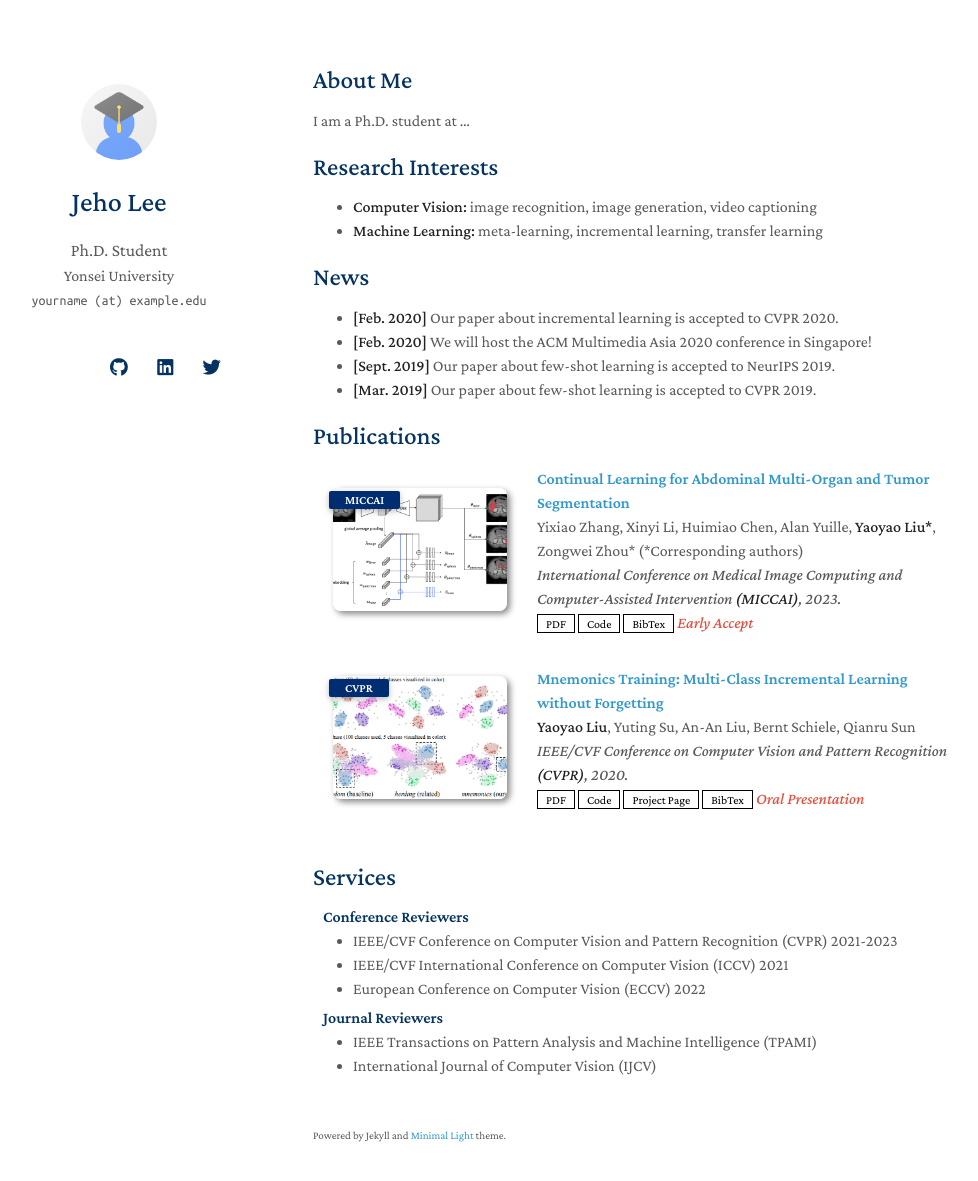
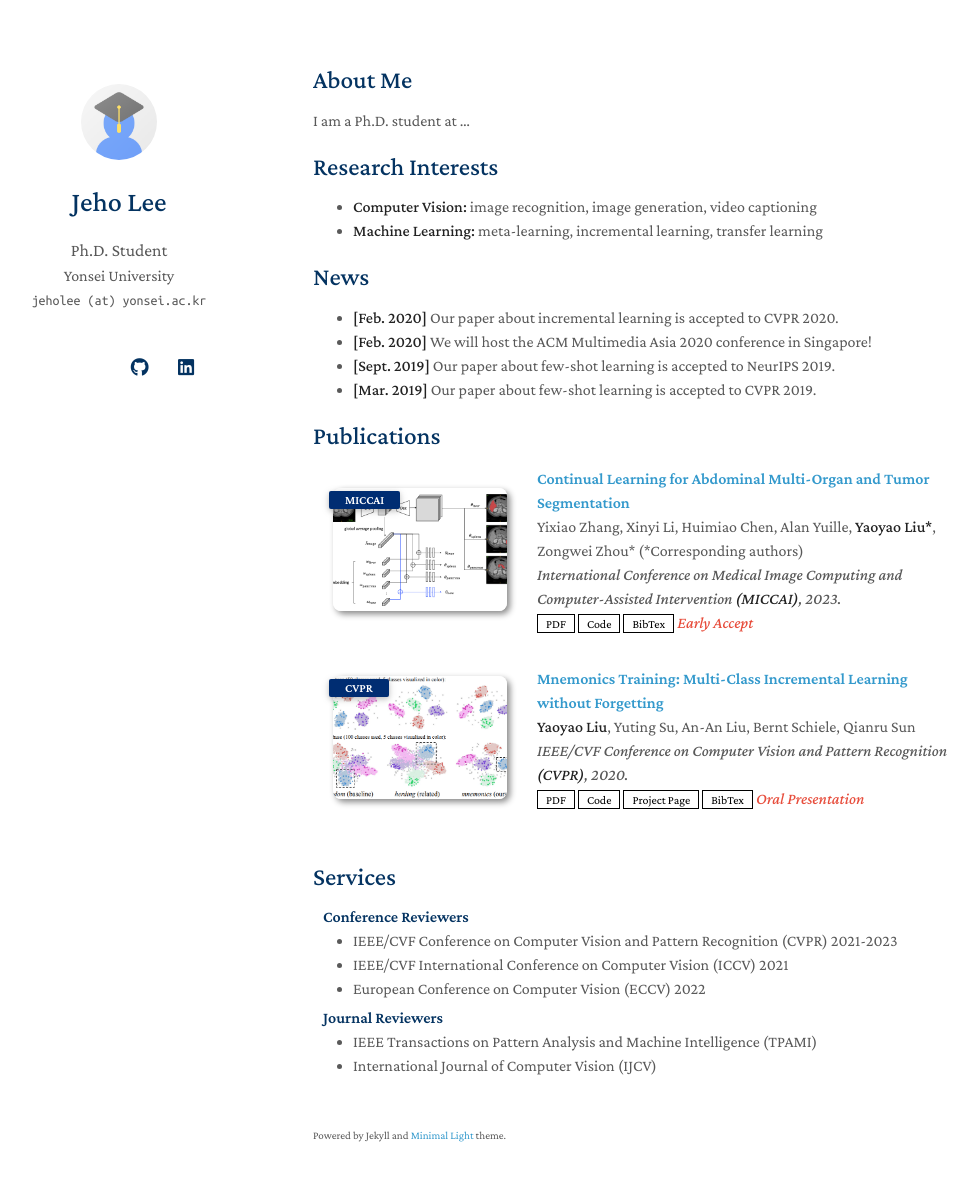
Before and after one commit to jeho-lee/jeho-lee.github.io, a Jekyll site: the page built from index.md, in a window 1280 px wide and 1216 px high. Shown: the top 1181 px of the window, without its empty margins (157-1135 px from the left). Built offline with Jekyll 4.4.1, drawn with Linux system fonts in a browser that asks for light colours; nearby versions of some CDN libraries; a style sheet for code colours, icons or effects is not loaded; our own code applies the rules of GitHub Pages for plain Markdown files; part of the change alters nothing that is shown.

Commit message:
Update _config.yml

```diff
--- a/_config.yml
+++ b/_config.yml
@@ -2,7 +2,7 @@
 title: Jeho Lee
 position: Ph.D. Student
 affiliation: Yonsei University
-email: yourname (at) example.edu
+email: jeholee (at) yonsei.ac.kr
 
 # Search Engine Optimization (SEO)
 # The following information is used to improve the website traffic from search engines, e.g., Google.
@@ -12,11 +12,11 @@ canonical: https://minimal-light-theme.yliu.me/
 
 # Links
 # If you don't need one of them, you may delete the corresponding line.
-google_scholar: https://scholar.google.com/
+google_scholar: https://scholar.google.com/citations?user=D2d8LQ8AAAAJ&hl=ko&authuser=1
 cv_link: assets/files/curriculum_vitae.pdf
-github_link: https://github.com/
-linkedin: https://www.linkedin.com/
-twitter: https://twitter.com/
+github_link: https://github.com/jeho-lee
+linkedin: https://www.linkedin.com/in/jeho-lee-687805218/
+# twitter: https://twitter.com/
 
 # Images (e.g., your profile picture and your website's favicon)
 # "favicon" and "favicon_dark" are used for the light and dark modes, respectively.
```
